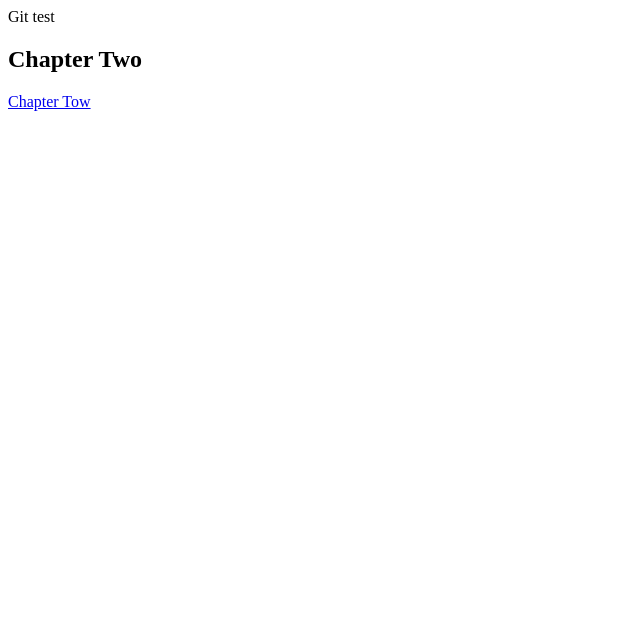
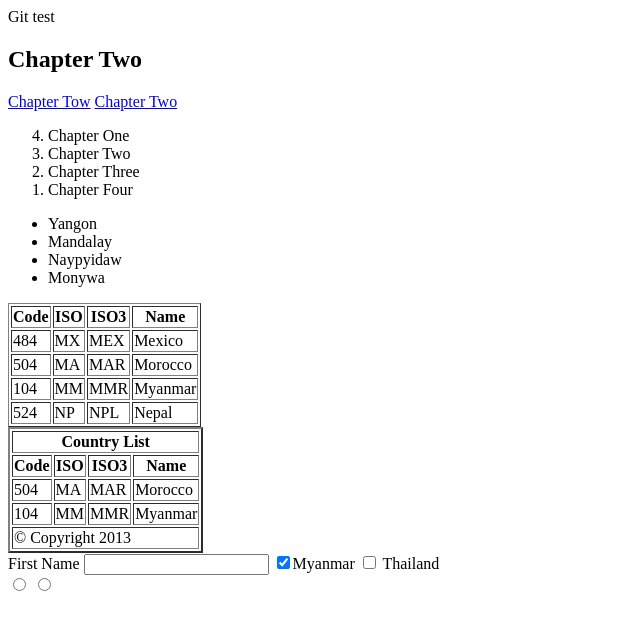
Before and after one commit to maythazinhtunn/html, a plain HTML site: page index.html in a window 1280 px wide. Shown: the whole page, without its empty margins (0-640 px from the left). Drawn offline with Linux system fonts and the light colour scheme.

Commit message:
html test from professional web developer

```diff
--- a/index.html
+++ b/index.html
@@ -10,5 +10,90 @@
     Git test
     <h2 id="ch2">Chapter Two</h2>
     <a href="#ch2">Chapter Tow</a>
+    <a href="http://example.com/toc.html#ch2">Chapter Two</a>
+        <ol reversed>
+        <li>Chapter One</li>
+        <li>Chapter Two</li>
+        <li>Chapter Three</li>
+        <li>Chapter Four</li>
+       </ol>
+       <ul>
+        <li>Yangon</li>
+        <li>Mandalay</li>
+        <li>Naypyidaw</li>
+        <li>Monywa</li>
+       </ul>
+
+       <table border="1">
+        <tr>
+            <th>Code</th>
+            <th>ISO</th>
+            <th>ISO3</th>
+            <th>Name</th>
+            </tr>
+ <tr>
+ <td>484</td>
+ <td>MX</td>
+ <td>MEX</td>
+ <td>Mexico</td>
+ </tr>
+ <tr>
+ <td>504</td>
+ <td>MA</td>
+ <td>MAR</td>
+ <td>Morocco</td>
+ </tr>
+ <tr>
+ <td>104</td>
+ <td>MM</td>
+ <td>MMR</td>
+ <td>Myanmar</td><tr>
+    <td>524</td>
+    <td>NP</td>
+    <td>NPL</td>
+    <td>Nepal</td>
+    </tr>
+   </table>
+ </tr>
+ <table border="2">
+    <thead>
+    <tr>
+    <th colspan="4">Country List</th>
+    </tr>
+    </thead>
+    <tbody>
+    <tr>
+    <th>Code</th>
+    <th>ISO</th>
+    <th>ISO3</th>
+    <th>Name</th>
+    </tr>
+    <tr>
+    <td>504</td>
+    <td>MA</td>
+    <td>MAR</td>
+    <td>Morocco</td>
+    </tr>
+    <tr>
+    <td>104</td>
+    <td>MM</td>
+    <td>MMR</td>
+    <td>Myanmar</td>
+    </tr>
+    </tbody>
+    <tfoot>
+    <tr>
+    <td colspan="4">&copy; Copyright 2013</td>
+    </tr>
+    </tfoot>
+   </table>
+
+   <label for="fname">First Name</label>
+   <input type="text" maxlength="6" id="fname">
+   <input type="checkbox" checked>Myanmar
+   <input type="checkbox"> Thailand
+</br>
+<input type="radio" name="gender" value="male">
+<input type="radio" name="gender" value="female">
 </body>
 </html>
```
Also changed, not shown: loginform.html (added, +34 -0 lines).
